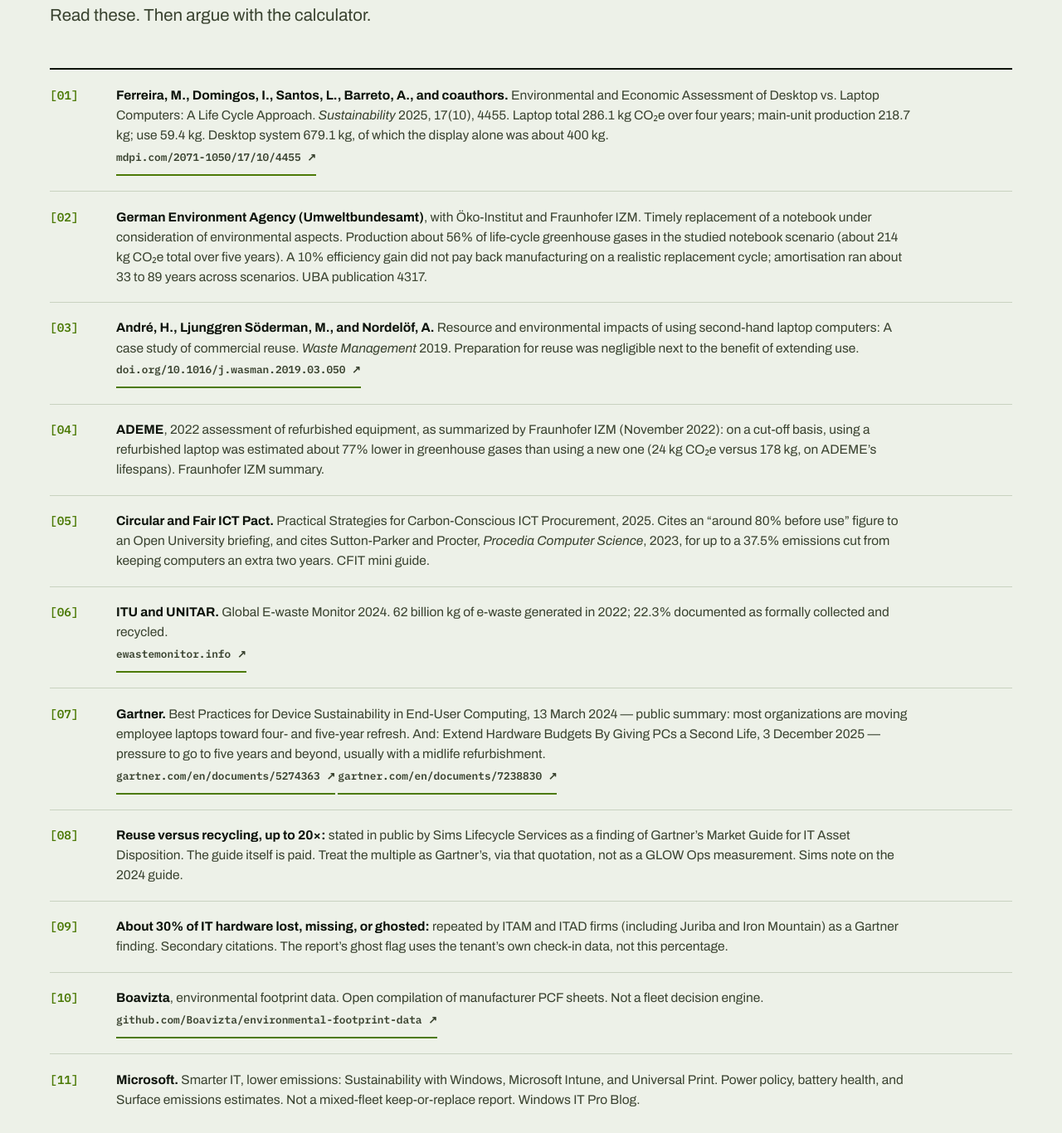
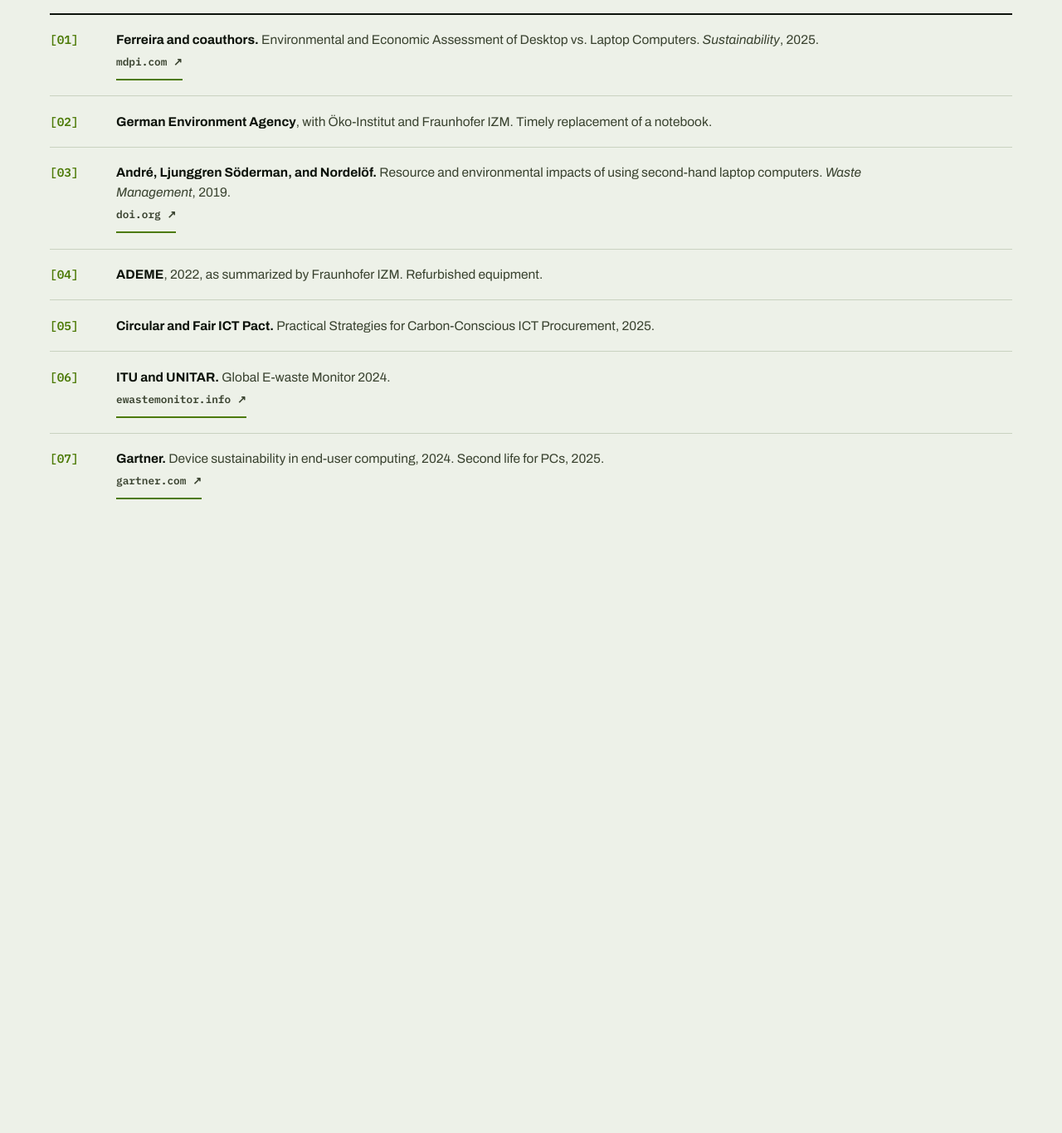
Before and after one commit to cresculus/getglowop, a website: page sources.html in a window 1280 px wide. Shown: the part 434-1800 px from the top of the page at 83% size. After the commit the page ends 1143 px from the top, so only its background shows below. Drawn offline with Linux system fonts and the light colour scheme.

Commit message:
Shorten public sources to titles, and take the method off the how page.
Co-authored-by: Cursor <cursoragent@cursor.com>

```diff
--- a/sources.html
+++ b/sources.html
@@ -5,14 +5,14 @@
     <meta name="viewport" content="width=device-width, initial-scale=1, viewport-fit=cover" />
     <meta name="color-scheme" content="light only" />
     <title>Sources — GLOW Ops</title>
-    <meta name="description" content="Published studies and notes cited on getglowop.com. Not a GLOW Ops certification." />
+    <meta name="description" content="Published work cited on getglowop.com." />
     <meta name="robots" content="index,follow,max-snippet:-1,max-image-preview:large" />
     <link rel="canonical" href="https://getglowop.com/sources.html" />
     <meta property="og:type" content="website" />
     <meta property="og:site_name" content="GLOW Ops" />
     <meta property="og:url" content="https://getglowop.com/sources.html" />
     <meta property="og:title" content="Sources — GLOW Ops" />
-    <meta property="og:description" content="Published studies and notes cited on getglowop.com. Not a GLOW Ops certification." />
+    <meta property="og:description" content="Published work cited on getglowop.com." />
     <link rel="icon" href="data:," />
 
     <link rel="preconnect" href="https://fonts.googleapis.com" />
@@ -29,59 +29,41 @@
         <div class="wrap">
           <div class="sec-head">
             <p class="sec-index"><span class="n">07</span> Sources</p>
-            <h2>So the jokes have <span class="hl">footnotes</span></h2>
-            <p class="sec-lede">Read these. Then argue with the calculator.</p>
+            <h2>Notes behind the <span class="hl">claims.</span></h2>
+            <p class="sec-lede">Published work cited on this site.</p>
           </div>
           <ol class="src-list">
             <li>
               <span class="sn">[01]</span>
-              <p><b>Ferreira, M., Domingos, I., Santos, L., Barreto, A., and coauthors.</b> Environmental and Economic Assessment of Desktop vs. Laptop Computers: A Life Cycle Approach. <i>Sustainability</i> 2025, 17(10), 4455. Laptop total 286.1 kg CO₂e over four years; main-unit production 218.7 kg; use 59.4 kg. Desktop system 679.1 kg, of which the display alone was about 400 kg.<br />
-              <a href="https://www.mdpi.com/2071-1050/17/10/4455" target="_blank" rel="noopener">mdpi.com/2071-1050/17/10/4455 ↗</a></p>
+              <p><b>Ferreira and coauthors.</b> Environmental and Economic Assessment of Desktop vs. Laptop Computers. <i>Sustainability</i>, 2025.<br />
+              <a href="https://www.mdpi.com/2071-1050/17/10/4455" target="_blank" rel="noopener">mdpi.com ↗</a></p>
             </li>
             <li>
               <span class="sn">[02]</span>
-              <p><b>German Environment Agency (Umweltbundesamt)</b>, with Öko-Institut and Fraunhofer IZM. Timely replacement of a notebook under consideration of environmental aspects. Production about 56% of life-cycle greenhouse gases in the studied notebook scenario (about 214 kg CO₂e total over five years). A 10% efficiency gain did not pay back manufacturing on a realistic replacement cycle; amortisation ran about 33 to 89 years across scenarios. UBA publication 4317.</p>
+              <p><b>German Environment Agency</b>, with Öko-Institut and Fraunhofer IZM. Timely replacement of a notebook.</p>
             </li>
             <li>
               <span class="sn">[03]</span>
-              <p><b>André, H., Ljunggren Söderman, M., and Nordelöf, A.</b> Resource and environmental impacts of using second-hand laptop computers: A case study of commercial reuse. <i>Waste Management</i> 2019. Preparation for reuse was negligible next to the benefit of extending use.<br />
-              <a href="https://doi.org/10.1016/j.wasman.2019.03.050" target="_blank" rel="noopener">doi.org/10.1016/j.wasman.2019.03.050 ↗</a></p>
+              <p><b>André, Ljunggren Söderman, and Nordelöf.</b> Resource and environmental impacts of using second-hand laptop computers. <i>Waste Management</i>, 2019.<br />
+              <a href="https://doi.org/10.1016/j.wasman.2019.03.050" target="_blank" rel="noopener">doi.org ↗</a></p>
             </li>
             <li>
               <span class="sn">[04]</span>
-              <p><b>ADEME</b>, 2022 assessment of refurbished equipment, as summarized by Fraunhofer IZM (November 2022): on a cut-off basis, using a refurbished laptop was estimated about 77% lower in greenhouse gases than using a new one (24 kg CO₂e versus 178 kg, on ADEME’s lifespans). Fraunhofer IZM summary.</p>
+              <p><b>ADEME</b>, 2022, as summarized by Fraunhofer IZM. Refurbished equipment.</p>
             </li>
             <li>
               <span class="sn">[05]</span>
-              <p><b>Circular and Fair ICT Pact.</b> Practical Strategies for Carbon-Conscious ICT Procurement, 2025. Cites an “around 80% before use” figure to an Open University briefing, and cites Sutton-Parker and Procter, <i>Procedia Computer Science</i>, 2023, for up to a 37.5% emissions cut from keeping computers an extra two years. CFIT mini guide.</p>
+              <p><b>Circular and Fair ICT Pact.</b> Practical Strategies for Carbon-Conscious ICT Procurement, 2025.</p>
             </li>
             <li>
               <span class="sn">[06]</span>
-              <p><b>ITU and UNITAR.</b> Global E-waste Monitor 2024. 62 billion kg of e-waste generated in 2022; 22.3% documented as formally collected and recycled.<br />
+              <p><b>ITU and UNITAR.</b> Global E-waste Monitor 2024.<br />
               <a href="https://ewastemonitor.info/" target="_blank" rel="noopener">ewastemonitor.info ↗</a></p>
             </li>
             <li>
               <span class="sn">[07]</span>
-              <p><b>Gartner.</b> Best Practices for Device Sustainability in End-User Computing, 13 March 2024 — public summary: most organizations are moving employee laptops toward four- and five-year refresh. And: Extend Hardware Budgets By Giving PCs a Second Life, 3 December 2025 — pressure to go to five years and beyond, usually with a midlife refurbishment.<br />
-              <a href="https://www.gartner.com/en/documents/5274363" target="_blank" rel="noopener">gartner.com/en/documents/5274363 ↗</a>
-              <a href="https://www.gartner.com/en/documents/7238830" target="_blank" rel="noopener">gartner.com/en/documents/7238830 ↗</a></p>
-            </li>
-            <li>
-              <span class="sn">[08]</span>
-              <p><b>Reuse versus recycling, up to 20×:</b> stated in public by Sims Lifecycle Services as a finding of Gartner’s Market Guide for IT Asset Disposition. The guide itself is paid. Treat the multiple as Gartner’s, via that quotation, not as a GLOW Ops measurement. Sims note on the 2024 guide.</p>
-            </li>
-            <li>
-              <span class="sn">[09]</span>
-              <p><b>About 30% of IT hardware lost, missing, or ghosted:</b> repeated by ITAM and ITAD firms (including Juriba and Iron Mountain) as a Gartner finding. Secondary citations. The report’s ghost flag uses the tenant’s own check-in data, not this percentage.</p>
-            </li>
-            <li>
-              <span class="sn">[10]</span>
-              <p><b>Boavizta</b>, environmental footprint data. Open compilation of manufacturer PCF sheets. Not a fleet decision engine.<br />
-              <a href="https://github.com/Boavizta/environmental-footprint-data" target="_blank" rel="noopener">github.com/Boavizta/environmental-footprint-data ↗</a></p>
-            </li>
-            <li>
-              <span class="sn">[11]</span>
-              <p><b>Microsoft.</b> Smarter IT, lower emissions: Sustainability with Windows, Microsoft Intune, and Universal Print. Power policy, battery health, and Surface emissions estimates. Not a mixed-fleet keep-or-replace report. Windows IT Pro Blog.</p>
+              <p><b>Gartner.</b> Device sustainability in end-user computing, 2024. Second life for PCs, 2025.<br />
+              <a href="https://www.gartner.com/en/documents/5274363" target="_blank" rel="noopener">gartner.com ↗</a></p>
             </li>
           </ol>
         </div>
```
Also changed, not shown: dashboard.html (+2 -2 lines), how.html (+7 -7 lines).
